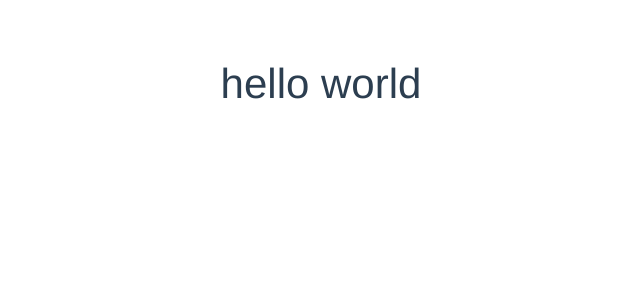
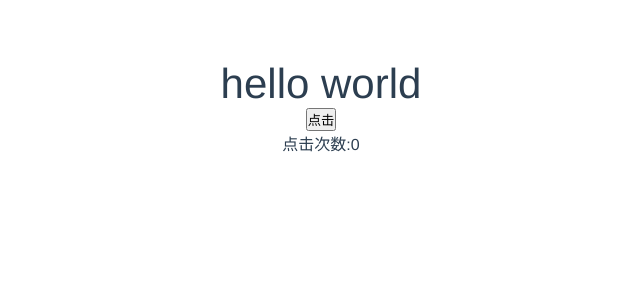
Before and after one commit to yuri-li/vue3-study, a Vue app: page / in a window 1280 px wide. Shown: the top 300 px of the page, without its empty margins (319-959 px from the left). Built offline with nearby package versions, Linux system fonts and the light colour scheme.

Commit message:
测试HelloWorld.vue

```diff
--- a/index.html
+++ b/index.html
@@ -2,7 +2,7 @@
 <html lang="en">
   <head>
     <meta charset="UTF-8" />
-    <link rel="icon" href="/favicon.ico" />
+    <link rel="icon" href="/src/assets/favicon.ico" />
     <meta name="viewport" content="width=device-width, initial-scale=1.0" />
     <link href="/src/assets/css/main.css" rel="stylesheet" />
     <title>Vite App</title>
--- a/src/components/HelloWorld.vue
+++ b/src/components/HelloWorld.vue
@@ -1,8 +1,18 @@
 <template>
-<span class="title">hello world</span>
+    <span class="title">hello world</span>
+    <button @click="count += 1">点击</button>
+    <span>点击次数:{{ count }}</span>
 </template>
+<script lang="ts" setup>
+import { ref } from "vue"
+
+const count = ref(0)
+</script>
 <style lang="scss" scoped>
-.title{
+.title {
     font-size: 42px;
 }
+span {
+    display: block;
+}
 </style>
```
Also changed, not shown: 2 other files (tests, documents, lock files or other folders).
